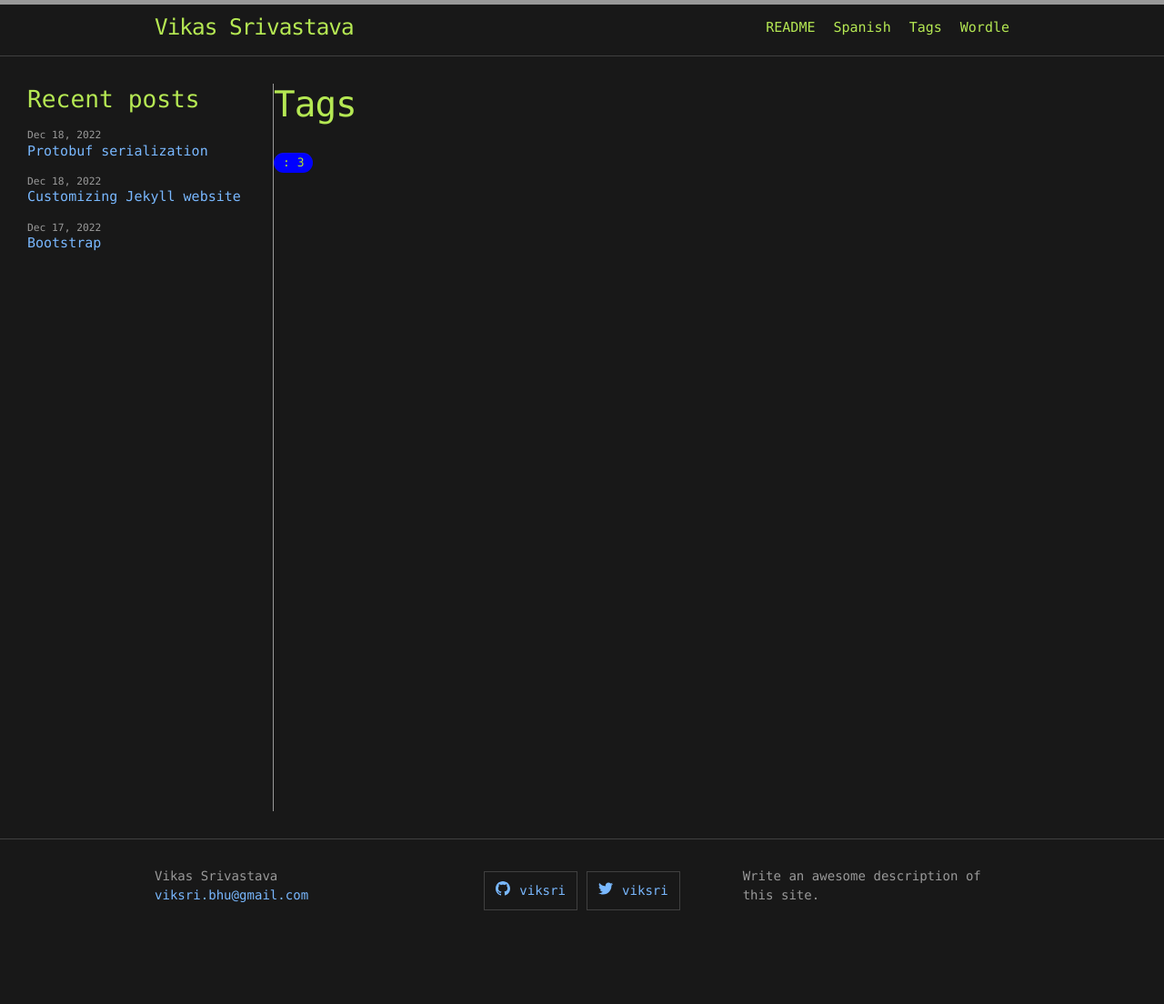
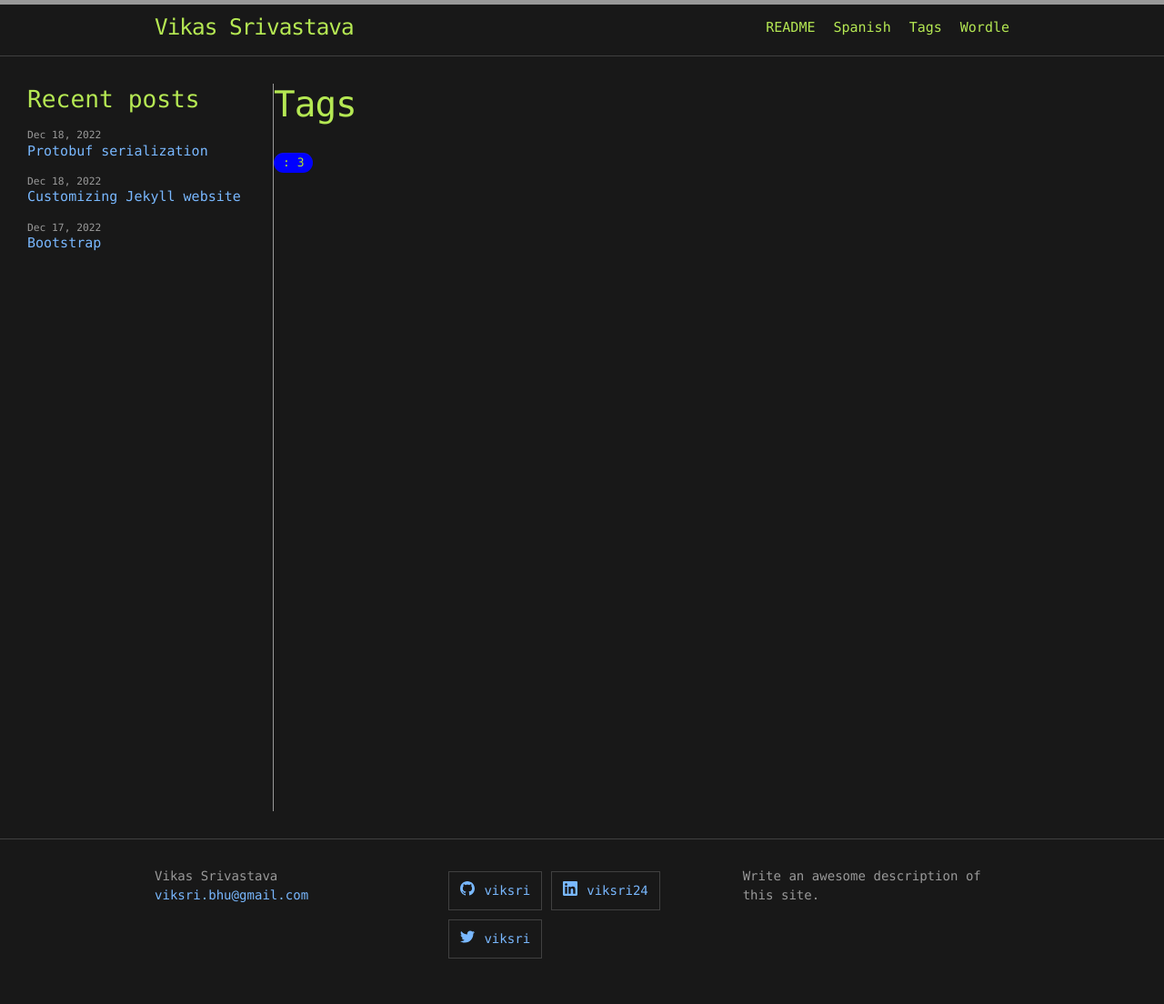
Before and after one commit to viksri/viksri.github.io, a Jekyll site: the page built from tags.md, in a window 1280 px wide. Shown: the whole page at 91% size. Built offline with Jekyll 4.4.1, drawn with Linux system fonts in a browser that asks for light colours; before the commit the page ends 1055 px from its top, so only the background shows below that.

Commit message:
V1.3.7: Add linkedIn username

```diff
--- a/_config.yml
+++ b/_config.yml
@@ -21,6 +21,7 @@ baseurl: "" # the subpath of your site, e.g. /blog
 url: "" # the base hostname & protocol for your site, e.g. http://example.com
 twitter_username: viksri
 github_username:  viksri
+linkedin_username: viksri24
 
 permalink: /:categories/:title/
 
```
